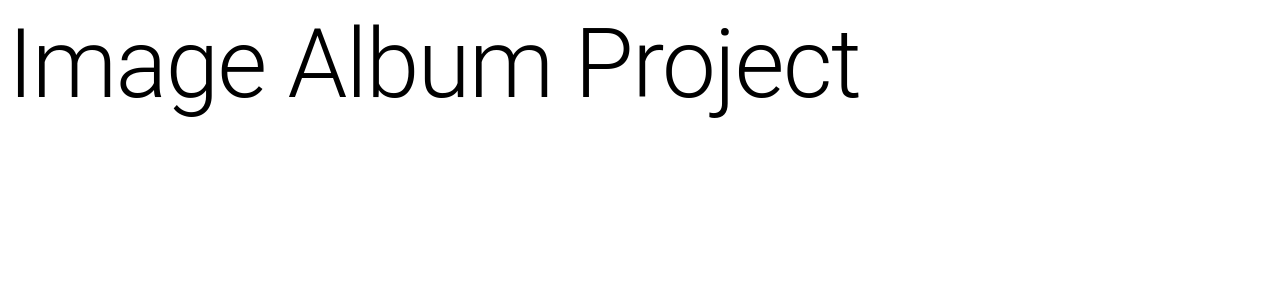
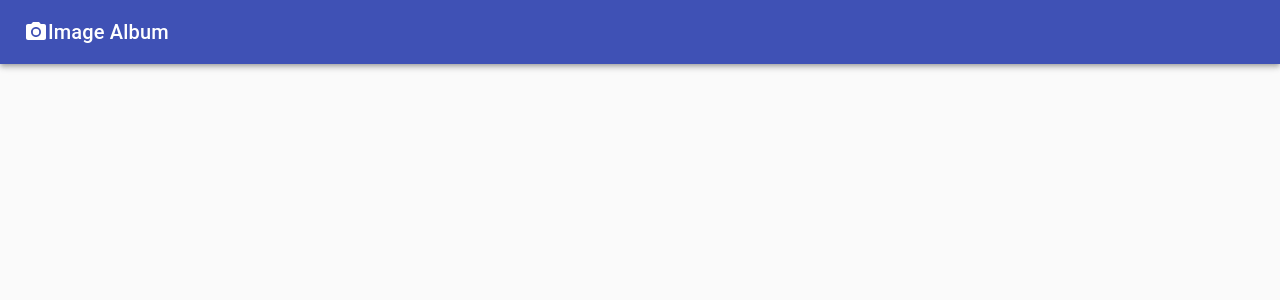
Before and after one commit to l33th/image-album, a React (Create React App) app: page / in a window 1280 px wide. Shown: the top 300 px of the page. Built offline with nearby package versions, Linux system fonts and the light colour scheme.

Commit message:
AppBar and Icon

```diff
--- a/package.json
+++ b/package.json
@@ -4,6 +4,7 @@
   "private": true,
   "dependencies": {
     "@material-ui/core": "^4.12.3",
+    "@material-ui/icons": "^4.11.2",
     "@mui/material": "^5.0.2",
     "@testing-library/jest-dom": "^5.14.1",
     "@testing-library/react": "^11.2.7",
--- a/src/App.js
+++ b/src/App.js
@@ -1,11 +1,29 @@
 import React from "react";
-import { Typography } from "@material-ui/core";
+import {
+	Typography,
+	AppBar,
+	Card,
+	CardActions,
+	CardContent,
+	CardMedia,
+	CssBaseline,
+	Grid,
+	Toolbar,
+	Container,
+} from "@material-ui/core";
+import PhotoCamera from "@material-ui/icons/PhotoCamera";
 
 const App = () => {
 	return (
-		<div>
-			<Typography variant='h1'>Image Album Project</Typography>
-		</div>
+		<>
+			<CssBaseline />
+			<AppBar position='relative'>
+				<Toolbar>
+					<PhotoCamera />
+					<Typography variant='h6'>Image Album</Typography>
+				</Toolbar>
+			</AppBar>
+		</>
 	);
 };
 
```
Also changed, not shown: 1 other file (tests, documents, lock files or other folders).
